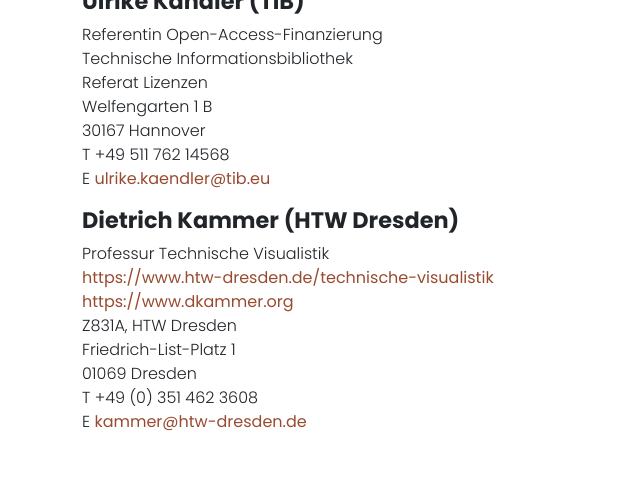
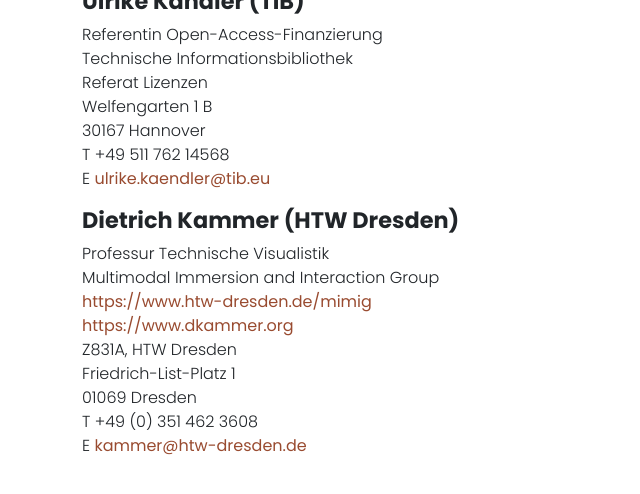
Before and after one commit to panter-project/panter-project.github.io, a Jekyll site: the page built from contact.markdown, in a window 1280 px wide and 900 px high, scrolled down 1060 px, cut to the strip 0-572 px from the top of the window. Shown: the top 494 px of the strip, without its empty margins (0-640 px from the left). Built offline with Jekyll 4.4.1, drawn with Linux system fonts in a browser that asks for light colours.

Commit message:
update contact HTWD

```diff
--- a/contact.markdown
+++ b/contact.markdown
@@ -39,7 +39,8 @@
 ### Dietrich Kammer (HTW Dresden)
 
 Professur Technische Visualistik\
-<https://www.htw-dresden.de/technische-visualistik>\
+Multimodal Immersion and Interaction Group\
+<https://www.htw-dresden.de/mimig>\
 <https://www.dkammer.org>\
 Z831A, HTW Dresden\
 Friedrich-List-Platz 1\
```
